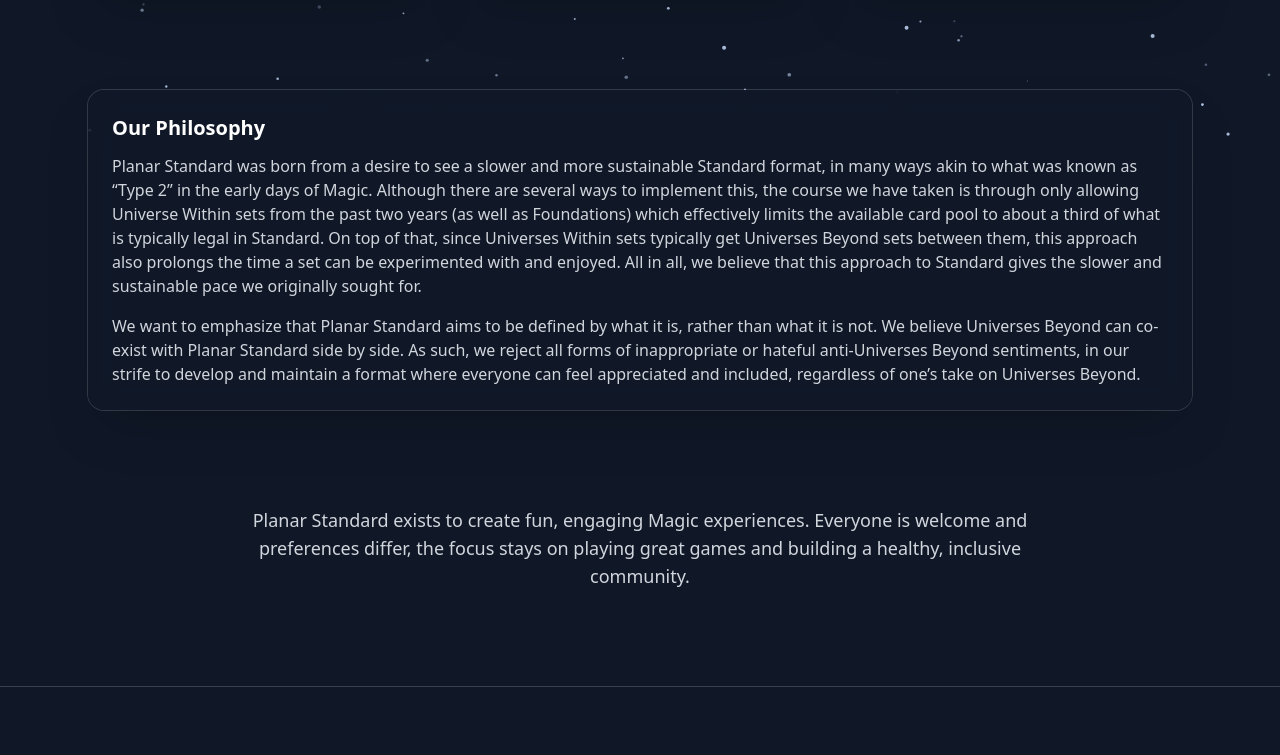
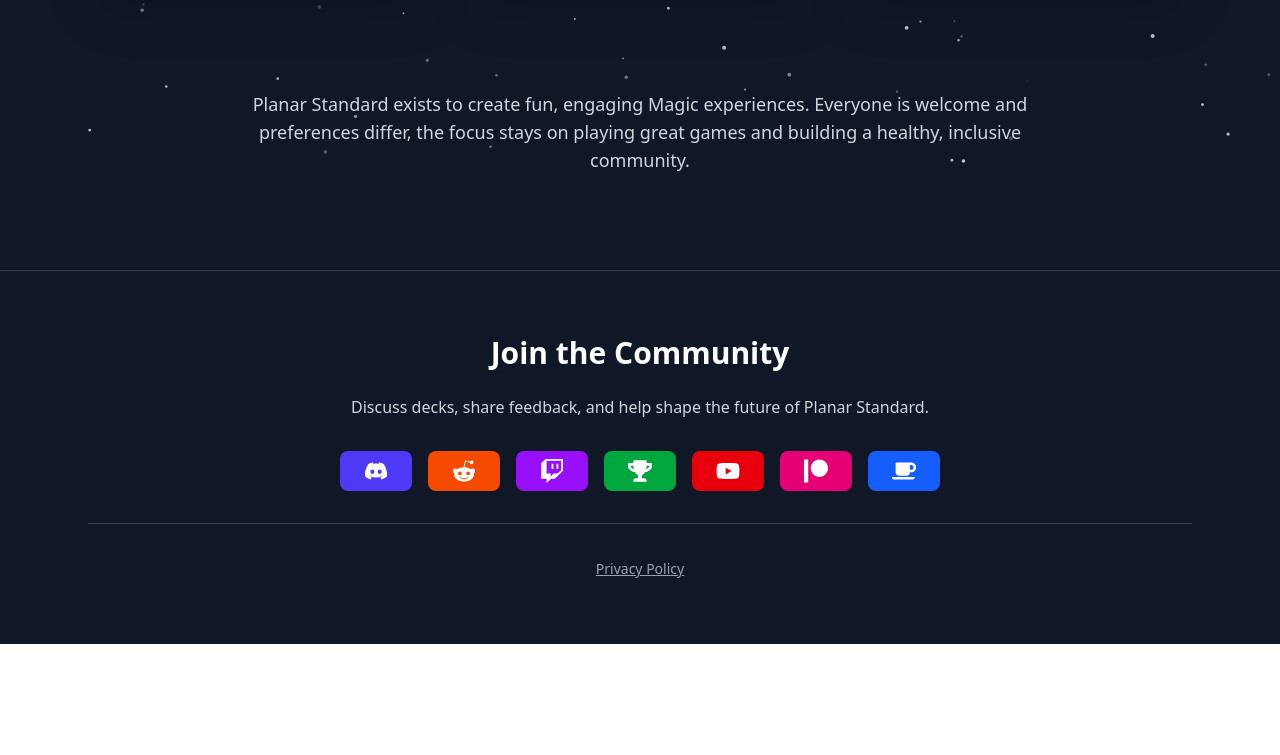
Before and after one commit to PlanarStandardMTG/frontend, a React (Vite) app: page / in a window 1280 px wide. Shown: the part 635-1390 px from the top of the page. After the commit the page ends 1279 px from the top, so only its background shows below. Built offline with nearby package versions, Linux system fonts and the light colour scheme; no server answers.

Commit message:
removed philosophy from home page

```diff
--- a/src/pages/Home.tsx
+++ b/src/pages/Home.tsx
@@ -67,7 +67,7 @@
           </div>
         </section>
 
-        <section className="max-w-6xl mx-auto px-6 pb-24 gap-8">
+        {/* <section className="max-w-6xl mx-auto px-6 pb-24 gap-8">
           <div className="bg-gray-900/75 backdrop-blur-md rounded-2xl p-6 shadow-2xl ring-1 ring-white/15 hover:ring-white/25 transition md:col-span-3">
             <h3 className="text-xl font-semibold mb-3">Our Philosophy</h3>
             <p className="text-gray-300">
@@ -77,7 +77,7 @@
               We want to emphasize that Planar Standard aims to be defined by what it is, rather than what it is not. We believe Universes Beyond can co-exist with Planar Standard side by side. As such, we reject all forms of inappropriate or hateful anti-Universes Beyond sentiments, in our strife to develop and maintain a format where everyone can feel appreciated and included, regardless of one’s take on Universes Beyond.
             </p>
           </div>
-        </section>
+        </section> */}
 
         {/* Community Statement */}
         <section className="max-w-4xl mx-auto px-6 pb-24 text-center">
```
